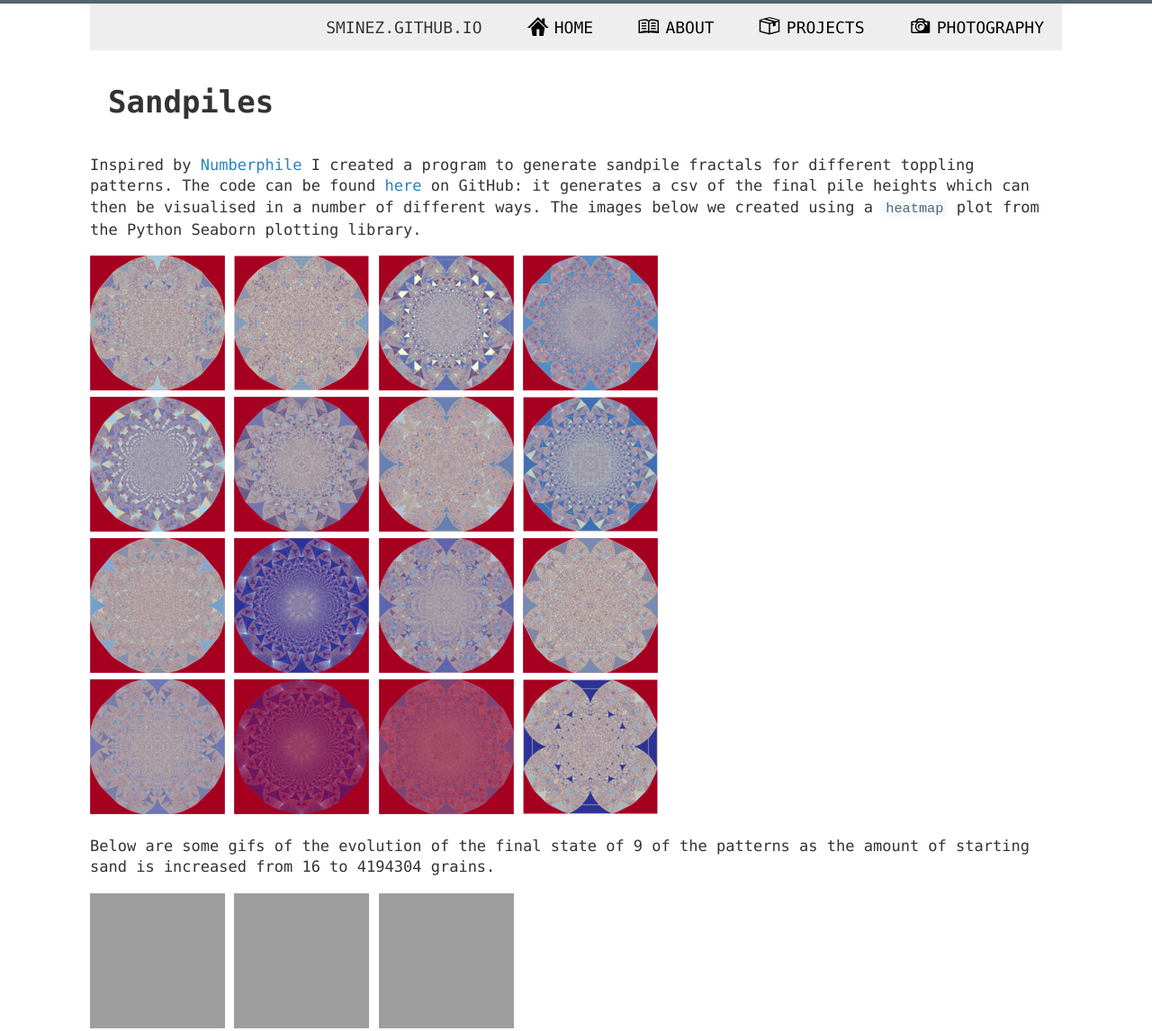
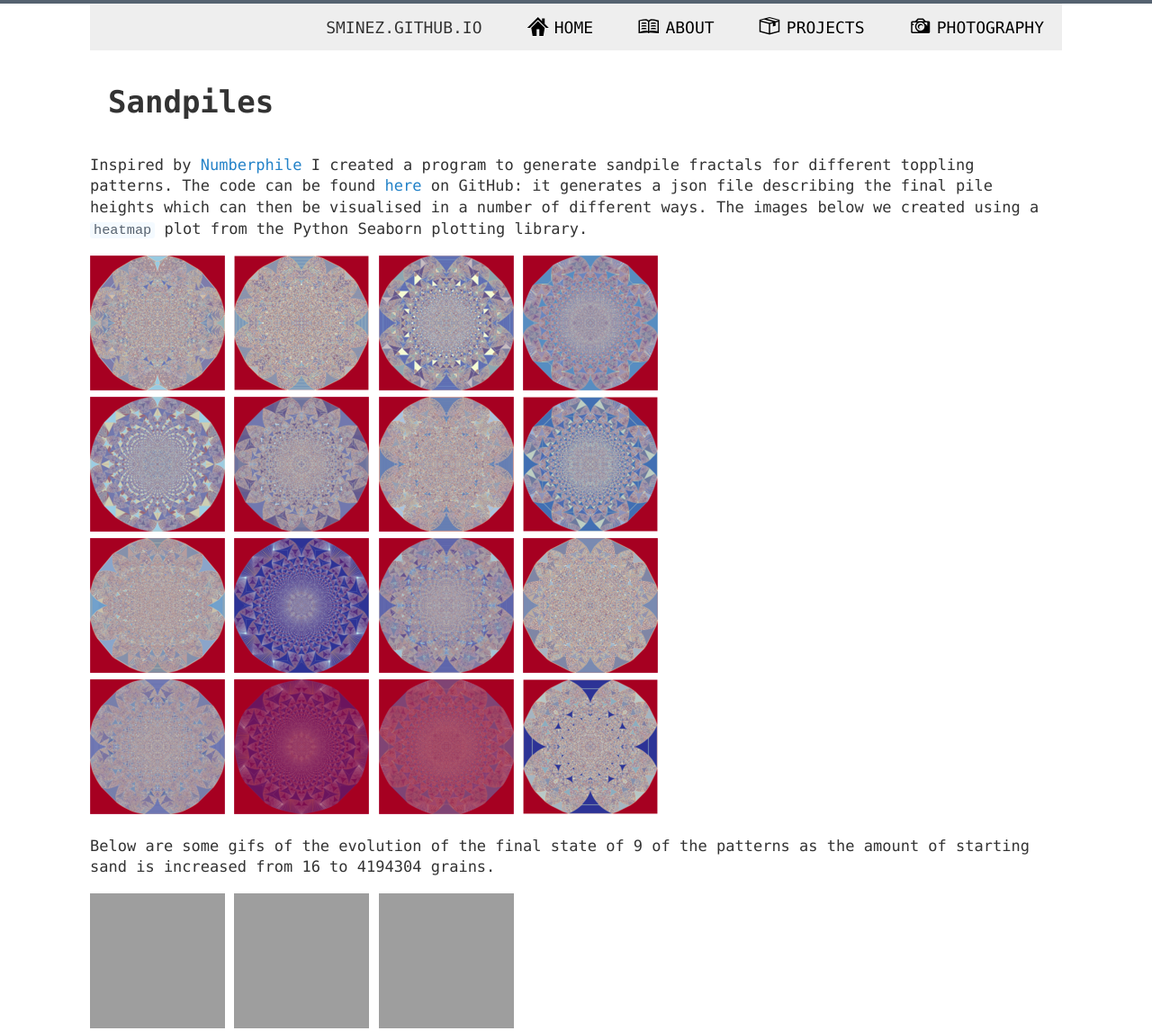
Before and after one commit to sminez/sminez.github.io, a Jekyll site: the page built from projects/sandpiles.md, in a window 1280 px wide, cut to the strip 0-1146 px from the top of the page. Shown: the whole strip at 90% size. Built offline with Jekyll 4.4.1, drawn with Linux system fonts in a browser that asks for light colours; our own code applies the rules of GitHub Pages for plain Markdown files.

Commit message:
updating tags and sandpile links

```diff
--- a/projects/sandpiles.md
+++ b/projects/sandpiles.md
@@ -42,9 +42,9 @@ galleries:
 
 Inspired by [Numberphile][0] I created a program to generate sandpile fractals
 for different toppling patterns. The code can be found [here][1] on GitHub: it
-generates a csv of the final pile heights which can then be visualised in a
-number of different ways. The images below we created using a `heatmap` plot
-from the Python Seaborn plotting library.
+generates a json file describing the final pile heights which can then be
+visualised in a number of different ways. The images below we created using a
+`heatmap` plot from the Python Seaborn plotting library.
 
 
 {% include gallery.html  gallery=1 %}
```
Also changed, not shown: other parts of projects/sandpiles.md (+1 -2 lines), _posts/2017-10-09-pattern-match.md (+1 -1 lines), _posts/2017-10-10-monads.md (+1 -1 lines), _posts/2017-10-11-titanic.md (+1 -1 lines), _posts/2017-10-24-dots.md (+1 -1 lines), _posts/2017-11-03-sandpiles.md (+2 -2 lines).
